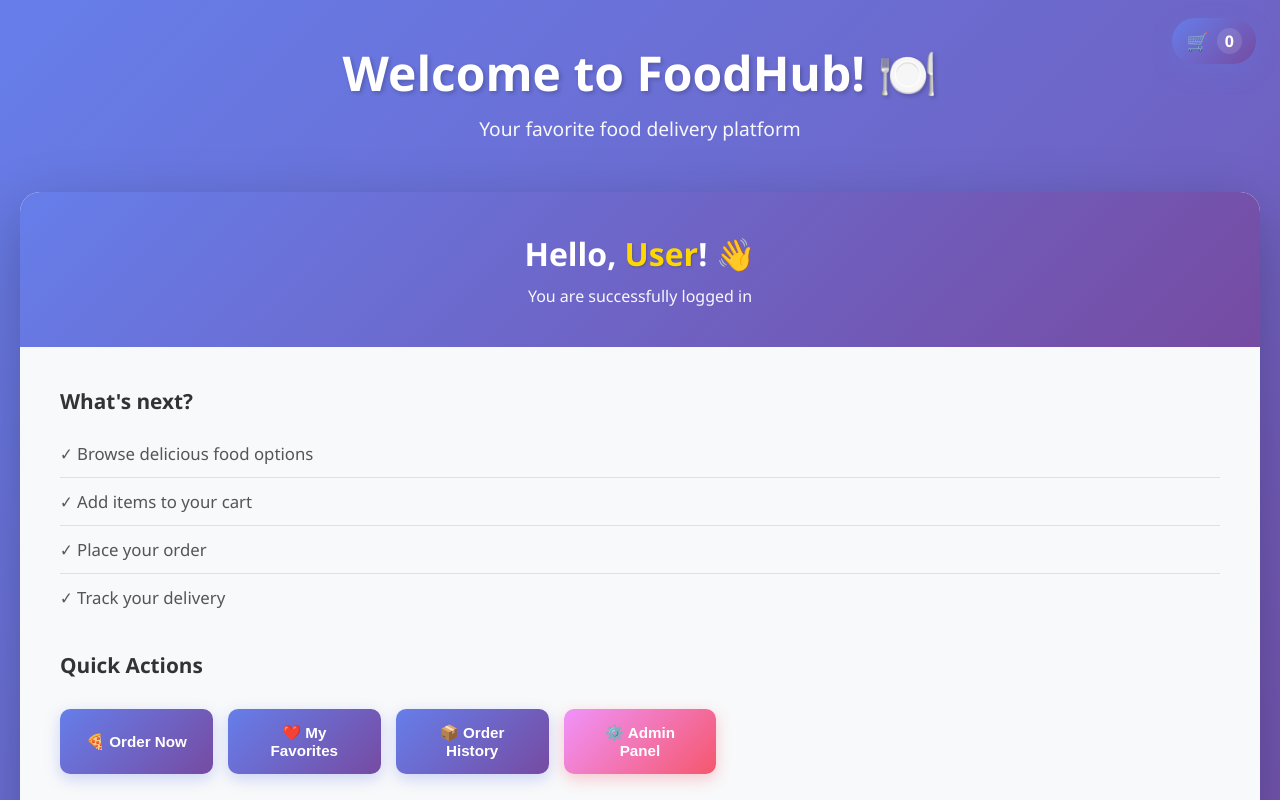
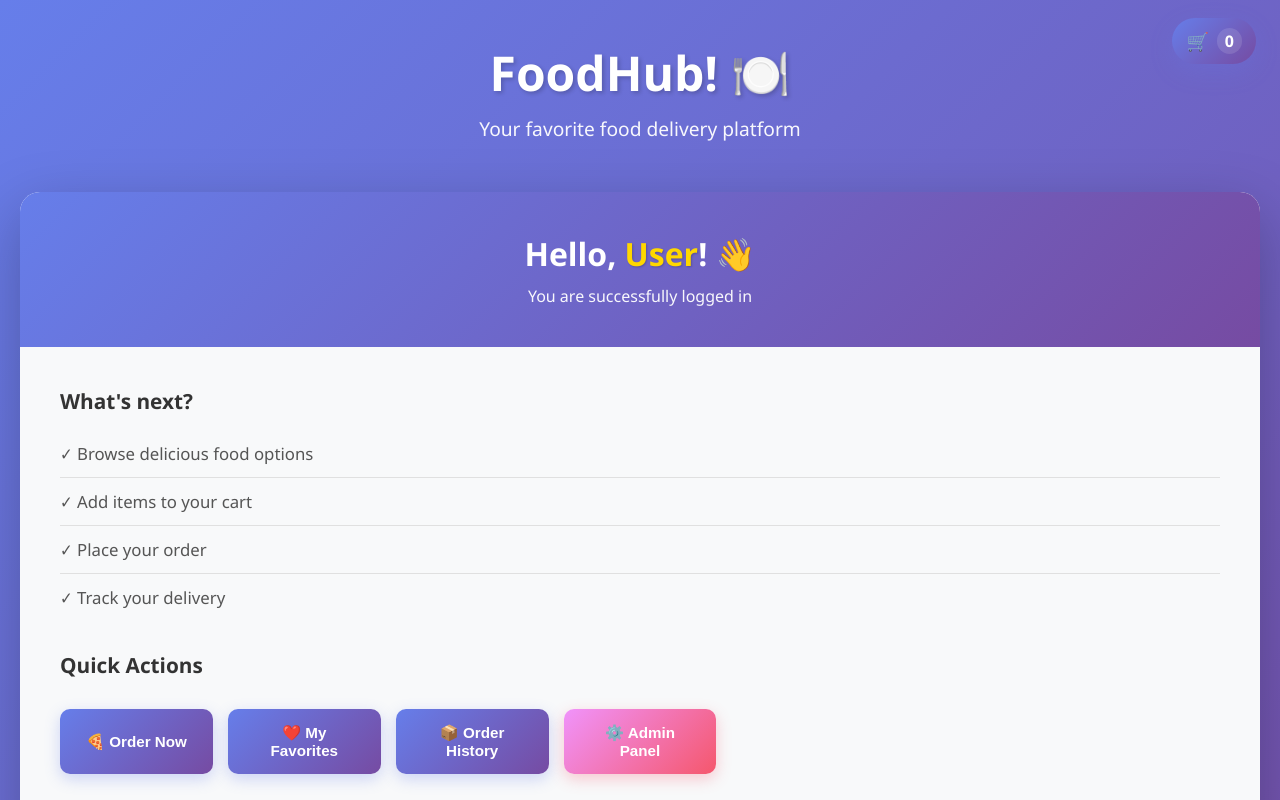
Before and after one commit to dulanjafernando/devops, a React (Vite) app in the folder docker-project-main/frontend/: page /home in a window 1280 px wide. Shown: the top 800 px of the page. Built offline with nearby package versions, Linux system fonts and the light colour scheme; no server answers.

Commit message:
Remove 'Welcome to' from the header

```diff
--- a/docker-project-main/frontend/src/home.jsx
+++ b/docker-project-main/frontend/src/home.jsx
@@ -89,7 +89,7 @@ function Home() {
                 <span className="cart-count">{getCartCount()}</span>
             </div>
             <div className="home-header">
-                <h1>Welcome to FoodHub! 🍽️</h1>
+                <h1>FoodHub! 🍽️</h1>
                 <p className="subtitle">Your favorite food delivery platform</p>
             </div>
 
```
